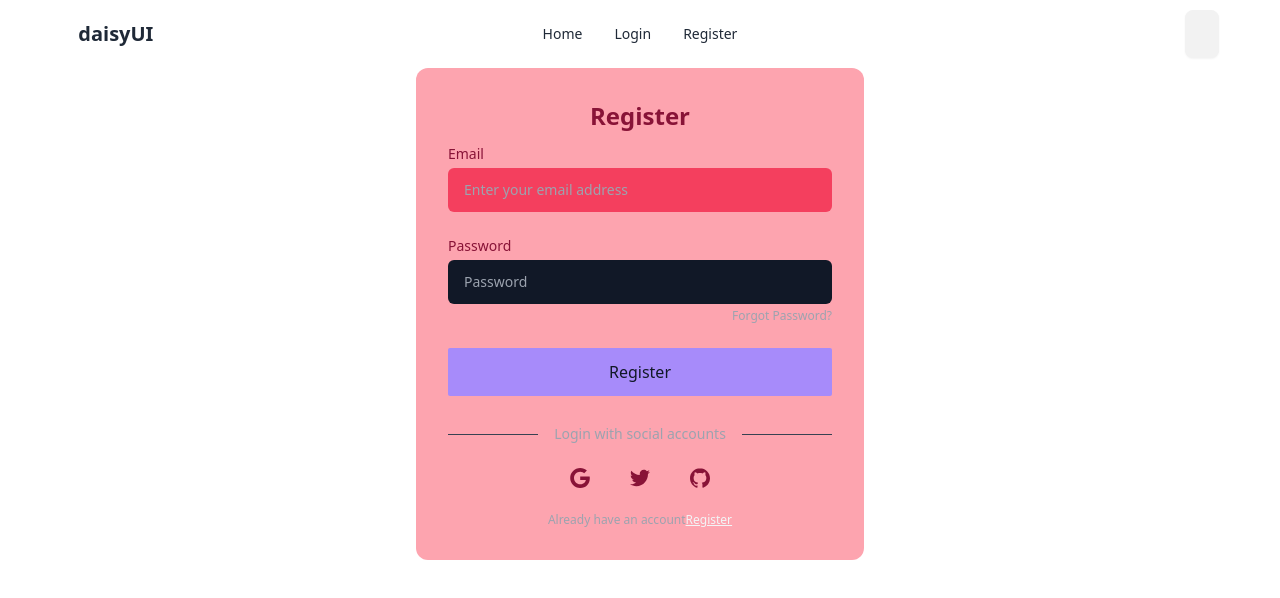
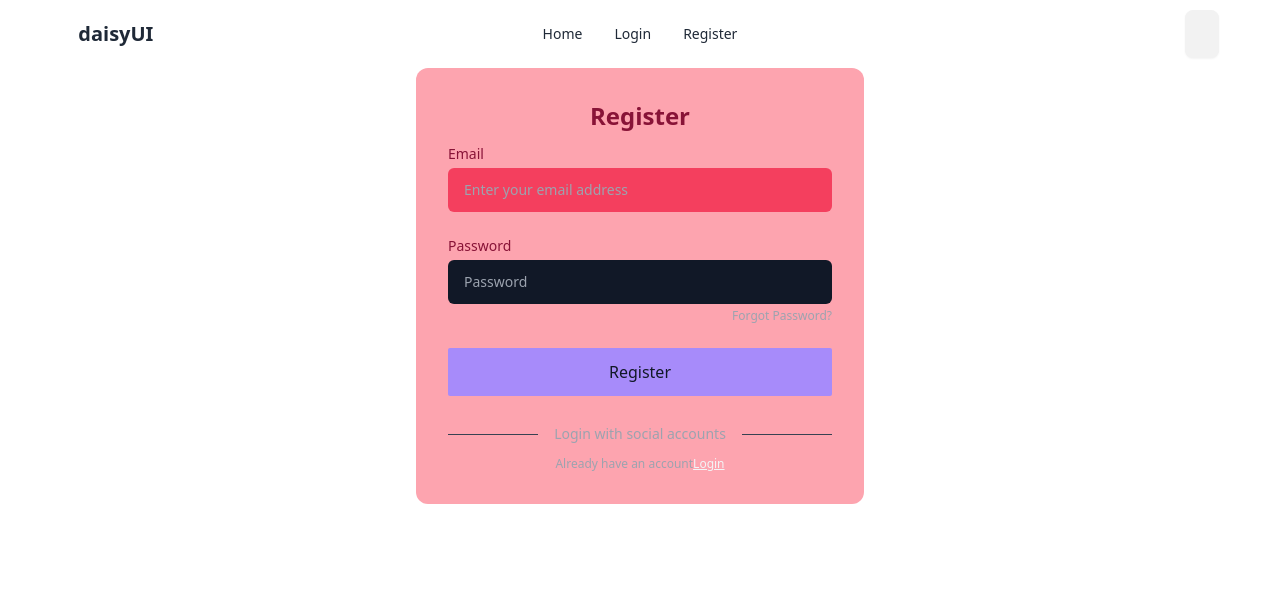
Before and after one commit to nizamuddinsangram/residetail-website-server-public-9, a React (Vite) app: page /register in a window 1280 px wide. Shown: the top 598 px of the page. Built offline with nearby package versions, Linux system fonts and the light colour scheme.

Commit message:
login and register user with firebase

```diff
--- a/src/Pages/Login/Login.jsx
+++ b/src/Pages/Login/Login.jsx
@@ -1,10 +1,20 @@
+import { useContext } from "react";
+import { Link } from "react-router-dom";
+import { AuthContext } from "../../Provider/AuthProvider";
 const Login = () => {
+  const { signIn } = useContext(AuthContext);
   const handleLogin = (e) => {
     e.preventDefault();
     const form = e.target;
     const email = form.email.value;
     const password = form.password.value;
-    console.log(email, password);
+    signIn(email, password)
+      .then((result) => {
+        console.log(result.user);
+      })
+      .catch((err) => {
+        console.log(err.message);
+      });
   };
   return (
     <div className="h-[87vh]">
@@ -41,7 +51,7 @@ const Login = () => {
             </div>
           </div>
           <button className="block w-full p-3 text-center rounded-sm text-gray-900 bg-violet-400">
-            Sign in
+            Login
           </button>
         </form>
         <div className="flex items-center pt-4 space-x-1">
@@ -82,13 +92,13 @@ const Login = () => {
         </div>
         <p className="text-xs text-center sm:px-6 text-gray-400">
           Donot have an account?
-          <a
+          <Link
+            to="/register"
             rel="noopener noreferrer"
-            href="#"
             className="underline text-gray-100"
           >
-            Sign up
-          </a>
+            Register
+          </Link>
         </p>
       </div>
     </div>
--- a/src/Pages/Register/Register.jsx
+++ b/src/Pages/Register/Register.jsx
@@ -1,11 +1,21 @@
+import { useContext } from "react";
 import { Link } from "react-router-dom";
+import { AuthContext } from "../../Provider/AuthProvider";
 const Register = () => {
+  const { createUser } = useContext(AuthContext);
   const handleRegister = (e) => {
     e.preventDefault();
     const form = e.target;
     const email = form.email.value;
     const password = form.password.value;
     console.log(email, password);
+    createUser(email, password)
+      .then((result) => {
+        console.log(result.user);
+      })
+      .catch((err) => {
+        console.log(err.message);
+      });
     form.reset();
   };
   return (
@@ -53,7 +63,7 @@ const Register = () => {
           </p>
           <div className="flex-1 h-px sm:w-16 bg-gray-700"></div>
         </div>
-        <div className="flex justify-center space-x-4">
+        {/* <div className="flex justify-center space-x-4">
           <button aria-label="Log in with Google" className="p-3 rounded-sm">
             <svg
               xmlns="http://www.w3.org/2000/svg"
@@ -81,15 +91,15 @@ const Register = () => {
               <path d="M16 0.396c-8.839 0-16 7.167-16 16 0 7.073 4.584 13.068 10.937 15.183 0.803 0.151 1.093-0.344 1.093-0.772 0-0.38-0.009-1.385-0.015-2.719-4.453 0.964-5.391-2.151-5.391-2.151-0.729-1.844-1.781-2.339-1.781-2.339-1.448-0.989 0.115-0.968 0.115-0.968 1.604 0.109 2.448 1.645 2.448 1.645 1.427 2.448 3.744 1.74 4.661 1.328 0.14-1.031 0.557-1.74 1.011-2.135-3.552-0.401-7.287-1.776-7.287-7.907 0-1.751 0.62-3.177 1.645-4.297-0.177-0.401-0.719-2.031 0.141-4.235 0 0 1.339-0.427 4.4 1.641 1.281-0.355 2.641-0.532 4-0.541 1.36 0.009 2.719 0.187 4 0.541 3.043-2.068 4.381-1.641 4.381-1.641 0.859 2.204 0.317 3.833 0.161 4.235 1.015 1.12 1.635 2.547 1.635 4.297 0 6.145-3.74 7.5-7.296 7.891 0.556 0.479 1.077 1.464 1.077 2.959 0 2.14-0.020 3.864-0.020 4.385 0 0.416 0.28 0.916 1.104 0.755 6.4-2.093 10.979-8.093 10.979-15.156 0-8.833-7.161-16-16-16z"></path>
             </svg>
           </button>
-        </div>
+        </div> */}
         <p className="text-xs text-center sm:px-6 text-gray-400">
           Already have an account
           <Link
-            to="login"
+            to="/login"
             rel="noopener noreferrer"
             className="underline text-gray-100"
           >
-            Register
+            Login
           </Link>
         </p>
       </div>
--- a/src/Provider/AuthProvider.jsx
+++ b/src/Provider/AuthProvider.jsx
@@ -1,6 +1,7 @@
 import {
   createUserWithEmailAndPassword,
   signInWithEmailAndPassword,
+  signOut,
 } from "firebase/auth";
 import { createContext, useState } from "react";
 import auth from "../firebase/firebase.config";
@@ -19,12 +20,16 @@ const AuthProvider = ({ children }) => {
     setLoading(true);
     return signInWithEmailAndPassword(auth, email, password);
   };
+  const logOut = () => {
+    signOut(auth);
+  };
   const authInfo = {
     user,
     loading,
     setUser,
     createUser,
     signIn,
+    logOut,
   };
   return (
     <AuthContext.Provider value={authInfo}>{children}</AuthContext.Provider>
```
